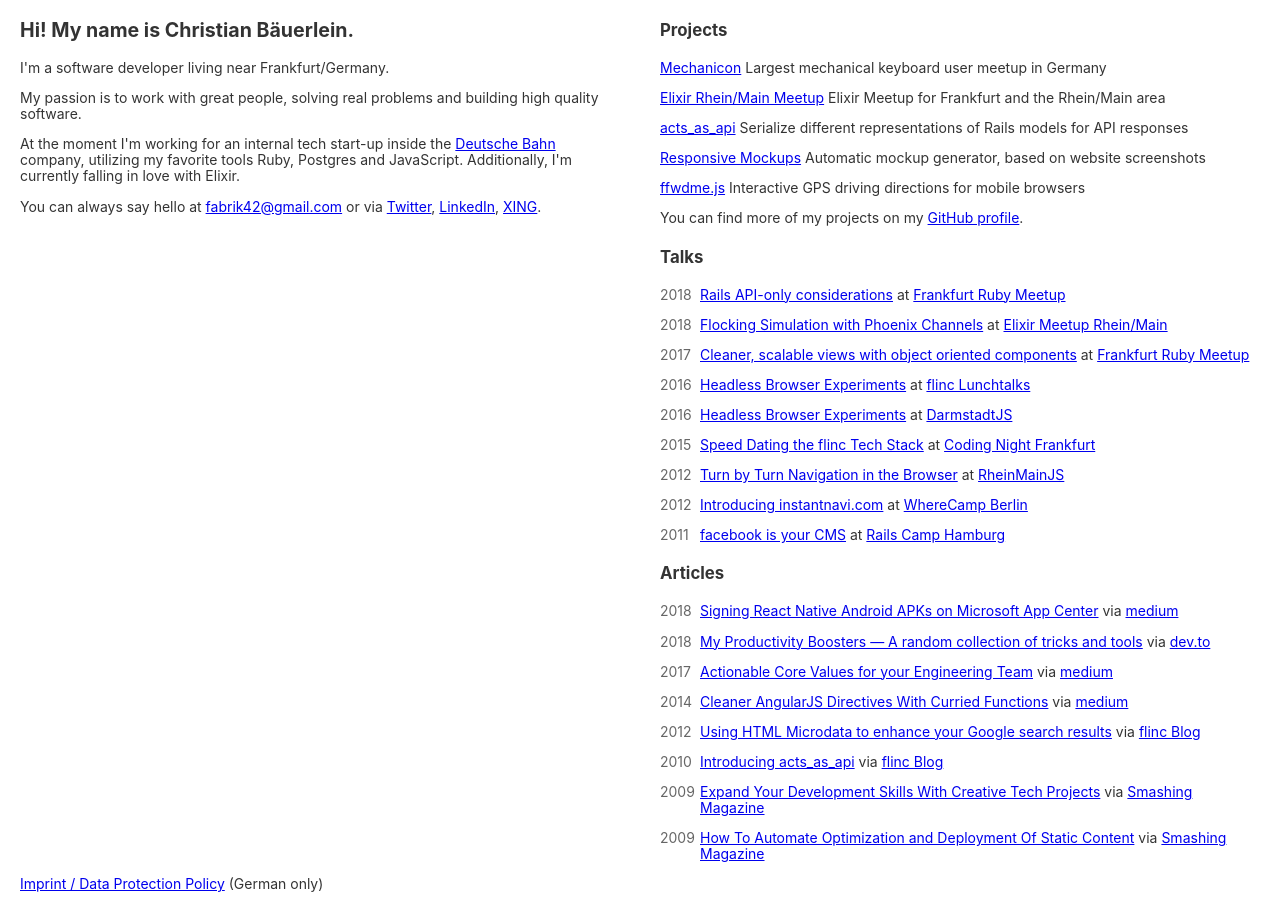
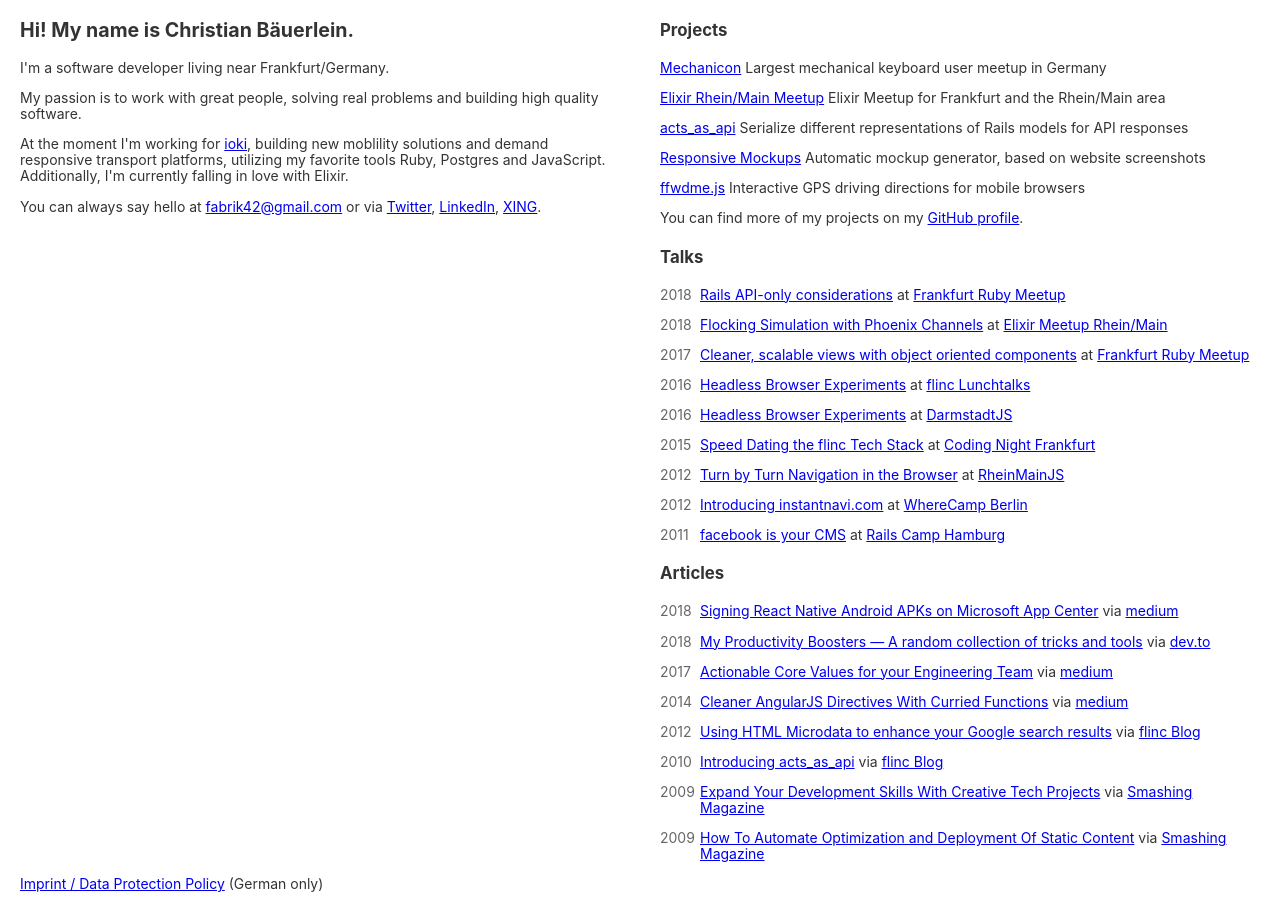
Before and after one commit to fabrik42/fabrik42.github.com, a Jekyll site: the page built from index.html, in a window 1280 px wide. Built offline with Jekyll 4.4.1, drawn with Linux system fonts in a browser that asks for light colours.

Commit message:
Update introduction text

```diff
--- a/index.html
+++ b/index.html
@@ -16,8 +16,8 @@
     </p>
 
     <p>
-      At the moment I'm working for an internal tech start-up inside the
-      <a href="http://www.deutschebahn.com/">Deutsche Bahn</a> company,
+      At the moment I'm working for <a href="https://ioki.com">ioki</a>,
+      building new moblility solutions and demand responsive transport platforms,
       utilizing my favorite tools Ruby, Postgres and JavaScript.
       Additionally, I'm currently falling in love with Elixir.
     </p>
```
